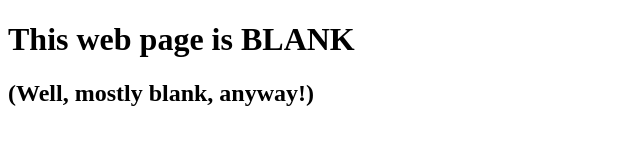
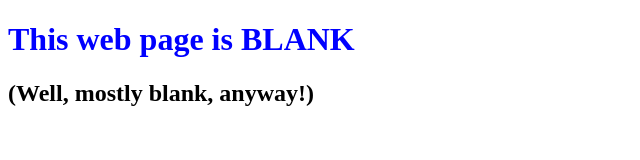
Before and after one commit to gazzda365/0main_openSAP_repo, a plain HTML site: page index.html in a window 1280 px wide. Shown: the whole page, without its empty margins (0-640 px from the left). Drawn offline with Linux system fonts and the light colour scheme.

Commit message:
added blue color to first header

```diff
--- a/index.html
+++ b/index.html
@@ -5,7 +5,7 @@
 		<title>An Empty Web Page</title>
 	</head>
 	<body>
-		<h1>This web page is BLANK</h1>
+		<h1 style="color: Blue">This web page is BLANK</h1>
 		<h2>(Well, mostly blank, anyway!)</h2>
 	</body>
 </html>
```
